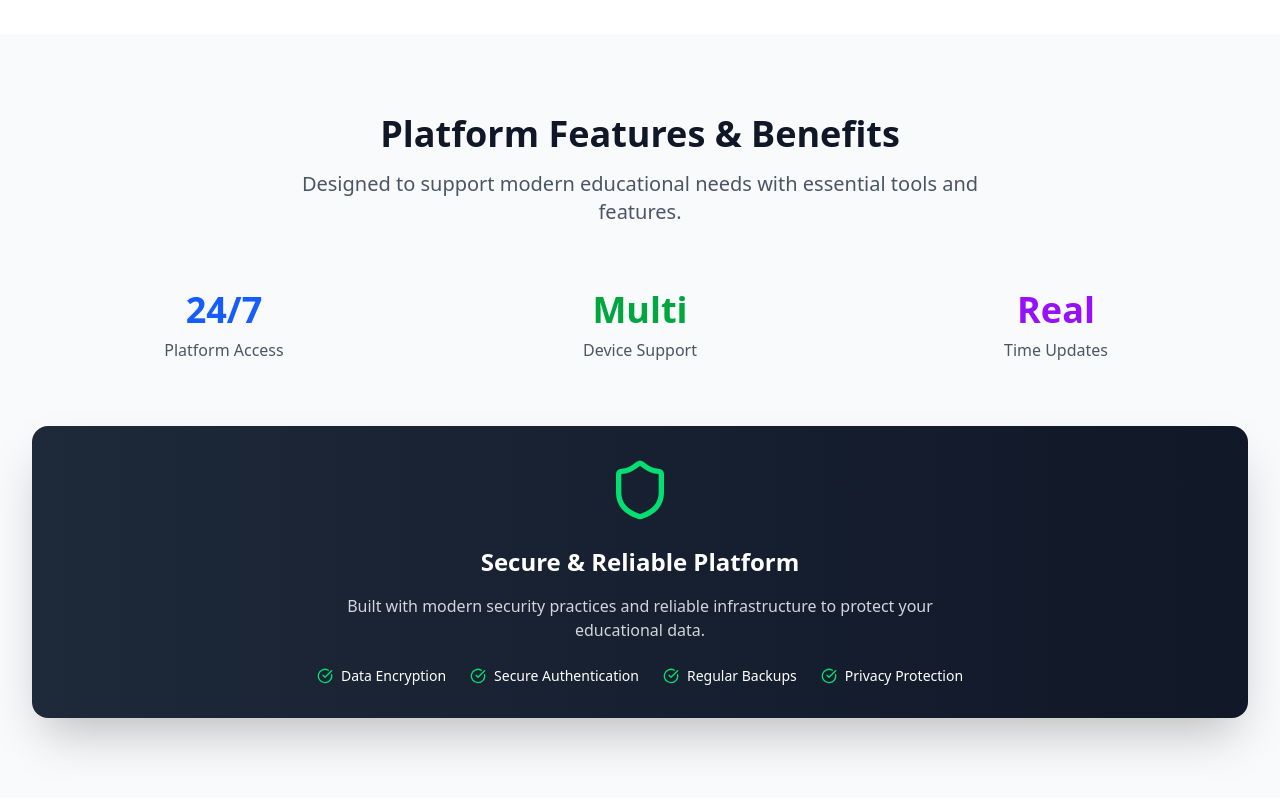
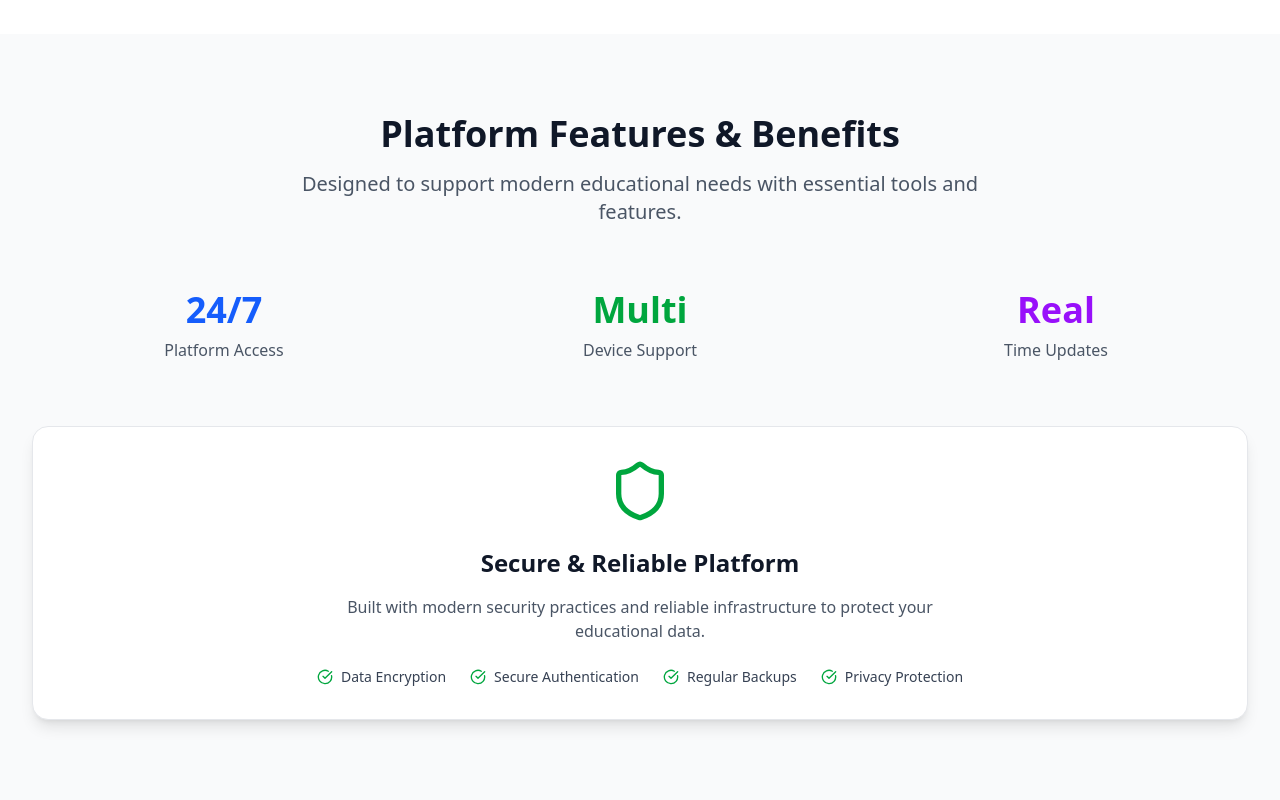
Before and after one commit to AbdulRahmanMudasser/nextjs-dj-els, a Next.js app in the folder frontend/: page / in a window 1280 px wide. Shown: the part 1294-2094 px from the top of the page. Built offline with nearby package versions, Linux system fonts and the light colour scheme.

Commit message:
frontend: update home page styling for improved visual appeal, changing background and text colors, and enhancing icon colors for better readability

```diff
--- a/frontend/src/app/page.tsx
+++ b/frontend/src/app/page.tsx
@@ -178,30 +178,30 @@ export default function HomePage() {
               </div>
             </div>
 
-            <div className="bg-gradient-to-r from-gray-800 to-gray-900 rounded-xl sm:rounded-2xl p-6 sm:p-8 text-white text-center shadow-2xl">
-              <Shield className="w-12 h-12 sm:w-16 sm:h-16 mx-auto mb-4 sm:mb-6 text-green-400" />
-              <h3 className="text-xl sm:text-2xl font-bold mb-3 sm:mb-4">
+            <div className="bg-white border border-gray-200 rounded-xl sm:rounded-2xl p-6 sm:p-8 text-center shadow-lg">
+              <Shield className="w-12 h-12 sm:w-16 sm:h-16 mx-auto mb-4 sm:mb-6 text-green-600" />
+              <h3 className="text-xl sm:text-2xl font-bold mb-3 sm:mb-4 text-gray-900">
                 Secure & Reliable Platform
               </h3>
-              <p className="text-sm sm:text-base text-gray-300 mb-4 sm:mb-6 max-w-2xl mx-auto px-4">
+              <p className="text-sm sm:text-base text-gray-600 mb-4 sm:mb-6 max-w-2xl mx-auto px-4">
                 Built with modern security practices and reliable infrastructure
                 to protect your educational data.
               </p>
               <div className="flex flex-col sm:flex-row flex-wrap justify-center gap-4 sm:gap-6 text-xs sm:text-sm">
-                <div className="flex items-center justify-center">
-                  <CheckCircle className="w-3 h-3 sm:w-4 sm:h-4 mr-2 text-green-400" />
+                <div className="flex items-center justify-center text-gray-700">
+                  <CheckCircle className="w-3 h-3 sm:w-4 sm:h-4 mr-2 text-green-600" />
                   Data Encryption
                 </div>
-                <div className="flex items-center justify-center">
-                  <CheckCircle className="w-3 h-3 sm:w-4 sm:h-4 mr-2 text-green-400" />
+                <div className="flex items-center justify-center text-gray-700">
+                  <CheckCircle className="w-3 h-3 sm:w-4 sm:h-4 mr-2 text-green-600" />
                   Secure Authentication
                 </div>
-                <div className="flex items-center justify-center">
-                  <CheckCircle className="w-3 h-3 sm:w-4 sm:h-4 mr-2 text-green-400" />
+                <div className="flex items-center justify-center text-gray-700">
+                  <CheckCircle className="w-3 h-3 sm:w-4 sm:h-4 mr-2 text-green-600" />
                   Regular Backups
                 </div>
-                <div className="flex items-center justify-center">
-                  <CheckCircle className="w-3 h-3 sm:w-4 sm:h-4 mr-2 text-green-400" />
+                <div className="flex items-center justify-center text-gray-700">
+                  <CheckCircle className="w-3 h-3 sm:w-4 sm:h-4 mr-2 text-green-600" />
                   Privacy Protection
                 </div>
               </div>
```
